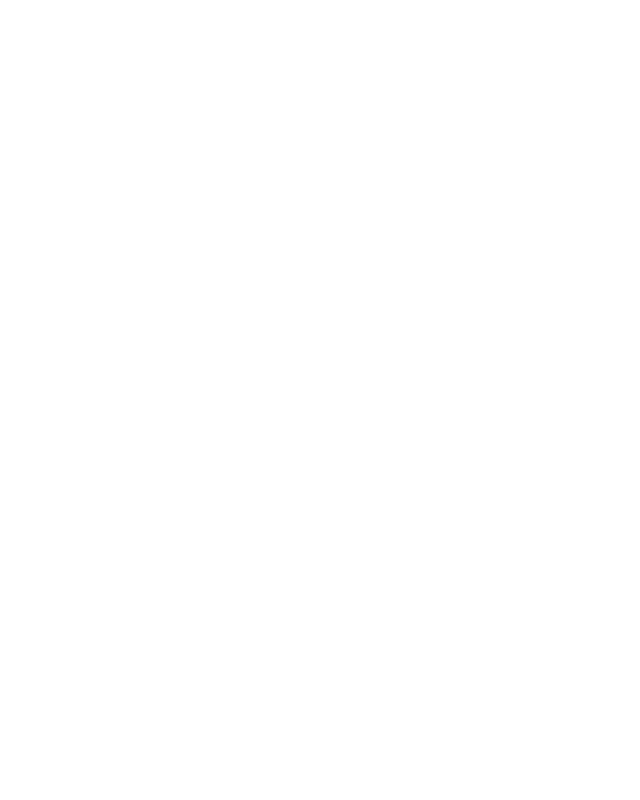
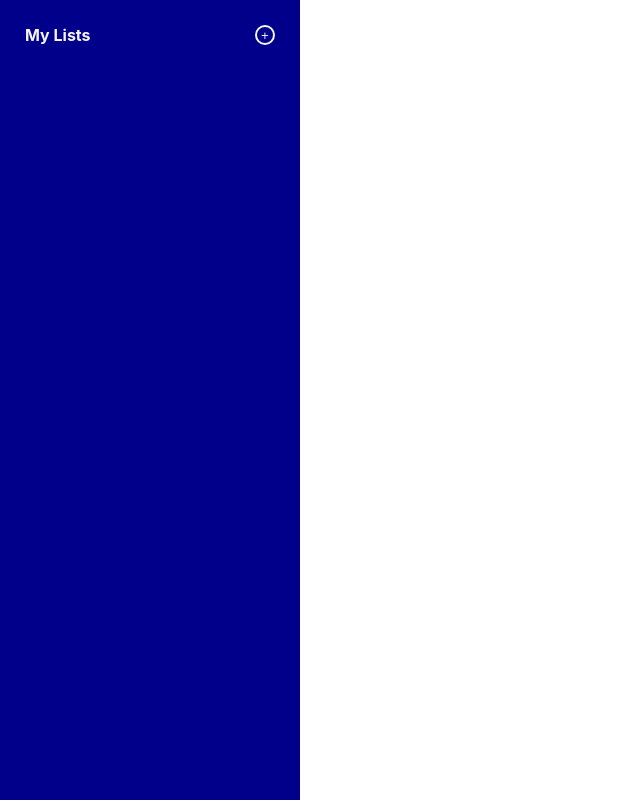
Before and after one commit to kevscript/SnipLib, a React (Create React App) app: page / in a window 1280 px wide. Shown: the whole page, without its empty margins (0-640 px from the left). Built offline with nearby package versions, Linux system fonts and the light colour scheme.

Commit message:
created ListsBar component

```diff
--- a/src/App.js
+++ b/src/App.js
@@ -1,11 +1,15 @@
-import React from 'react';
+import React from 'react'
+
+import GlobalStyle from './styles/global'
+import ListsBar from './containers/ListsBar'
 
 const App = () => {
   return (
     <div>
-
+      <GlobalStyle />
+      <ListsBar />
     </div>
   );
 }
 
-export default App;
+export default App
--- /dev/null
+++ b/src/containers/ListsBar.js
@@ -0,0 +1,55 @@
+import React from 'react'
+import styled from 'styled-components'
+
+const Container = styled.div`
+  min-height: 100vh;
+  height: 100%;
+  background: darkblue;
+  width: 300px;
+  padding: 25px;
+  color: #f4f4f4;
+`
+
+const Header = styled.div`
+  display: flex;
+  width: 250px;
+  justify-content: space-between;
+  align-items: center;
+`
+
+const Title = styled.h3`
+  font-size: 16px;
+`
+
+const Button = styled.button`
+  background: transparent;
+  outline: none;
+  border: 2px solid whitesmoke;
+  border-radius: 50%;
+  height: 20px;
+  width: 20px;
+  color: inherit;
+  cursor: pointer;
+
+  &:hover {
+    color: #fff;
+    border: 2px solid #fff;
+  }
+`
+
+
+const ListBar = () => {
+  return (
+    <Container>
+      <Header>
+      <Title>My Lists</Title>
+      <Button>+</Button>
+      </Header>
+    </Container>
+  )
+}
+
+export default ListBar
+
+
+// button on click opens a modal or an input
```
